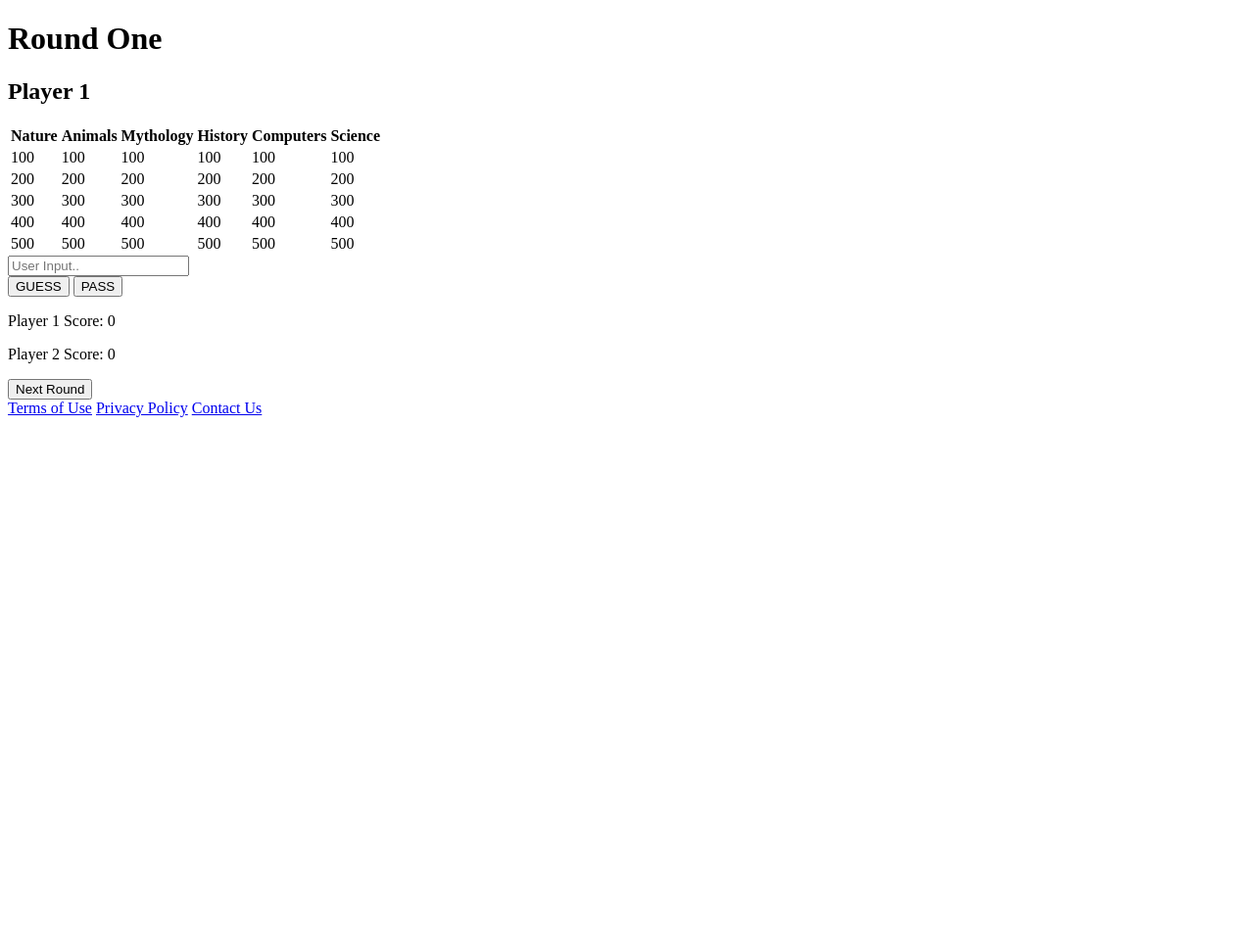
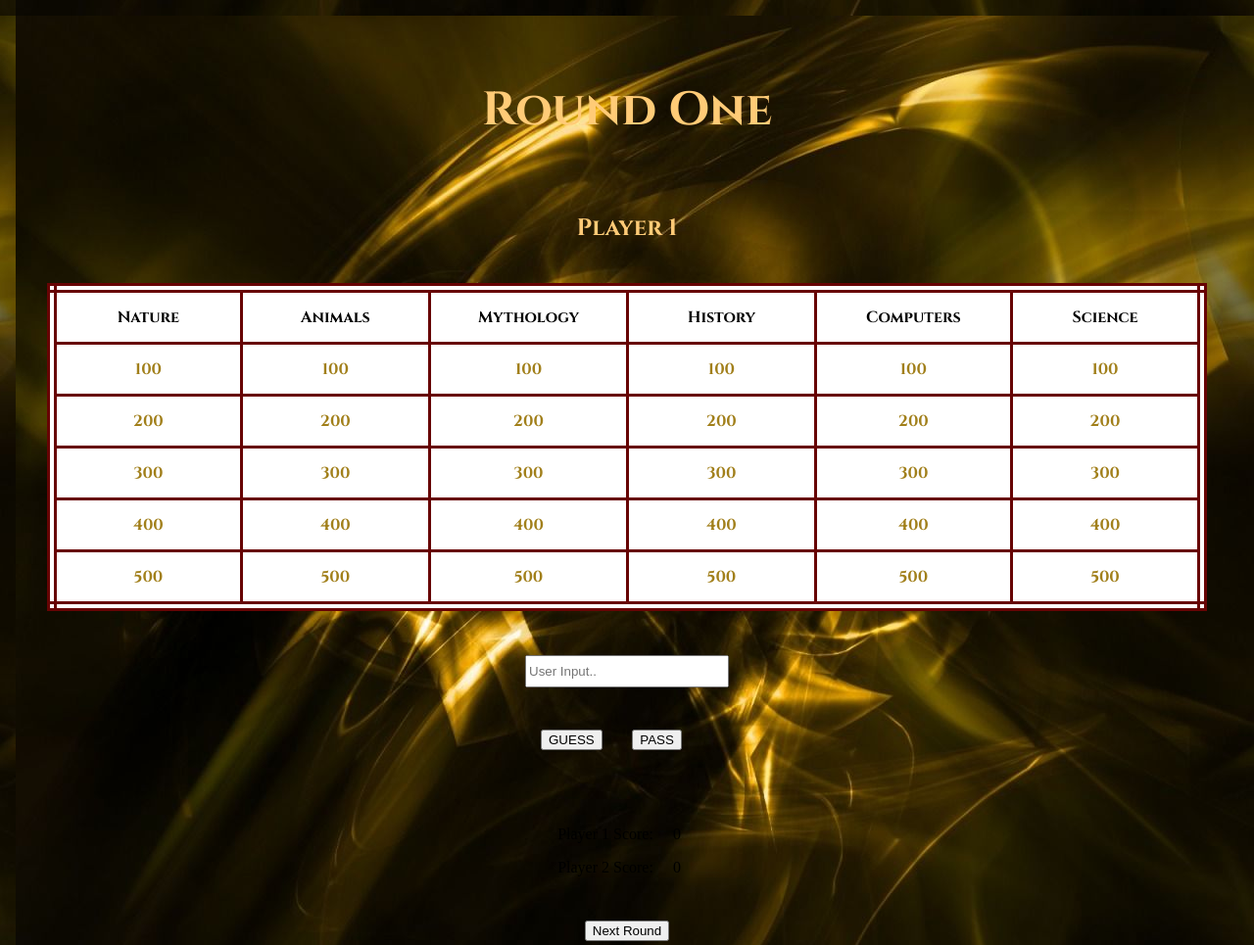
Before and after one commit to burlingtoncodeacademy-students/jeopardy-board-tiffaniaib-1, a plain HTML site: page round-1.html in a window 1280 px wide. Shown: the top 965 px of the page at 98% size. Before the commit the page ends 800 px from the top, so only its background shows below. Drawn offline with Linux system fonts and the light colour scheme.

Commit message:
table Round One finished

```diff
--- a/round-1-2.css
+++ b/round-1-2.css
@@ -0,0 +1,57 @@
+* {
+    margin: 1em;
+}
+
+body {
+    background-image: url(/assets/body-image.jpg);
+    display: flex;
+    flex-direction: column;
+    justify-content: space-between;
+    align-items: center;
+}
+
+h1 {
+    font-size: 3em;
+    color: #FFCB77;
+    font-family: 'Cinzel', serif;
+}
+
+h2 {
+    color: #FFCB77;
+    font-family: 'Cinzel', serif;
+}
+
+table {
+    border-collapse: collapse;
+    border: 10px double #670404;
+    background-color: #fff;
+    color: #000;
+}
+
+th, td {
+    border: 3px solid #670404;
+    font-family: 'Cinzel', serif;
+    font-weight: 400;
+    text-align: center;
+    width: 15em;
+    height: 3em;
+}
+
+td {
+    color: #a17f1a;
+}
+
+#answer {
+    width: 15em;
+    height: 2em;
+}
+
+footer a {
+    text-decoration: none;
+    font-family: 'Cinzel', serif;
+    color: #FFCB77;
+}
+
+footer a:hover {
+    color: #FEF9EF;
+}
--- a/round-1.html
+++ b/round-1.html
@@ -6,13 +6,20 @@
   <meta http-equiv="X-UA-Compatible" content="IE=edge" />
   <meta name="viewport" content="width=device-width, initial-scale=1.0" />
   <link rel="stylesheet" href="round-1-2.css">
+  <!-- GOOGLE FONT -->
+  <link rel="preconnect" href="https://fonts.googleapis.com">
+  <link rel="preconnect" href="https://fonts.gstatic.com" crossorigin>
+  <link
+    href="https://fonts.googleapis.com/css2?family=Arvo:ital,wght@1,700&family=Cinzel:wght@700&family=Ultra&display=swap"
+    rel="stylesheet">
   <title>Jeopardy</title>
 </head>
 
 <body>
   <h1>Round One</h1>
+
   <h2>Player 1</h2>
-  <div id="table">
+
   <table>
     <thead>
       <tr>
@@ -67,7 +74,7 @@
       </tr>
     </tbody>
   </table>
-  </div>
+
   <section id="user">
     <input placeholder="User Input.." id="answer">
 
```
Lines whose indentation alone changed are shown as unchanged.
